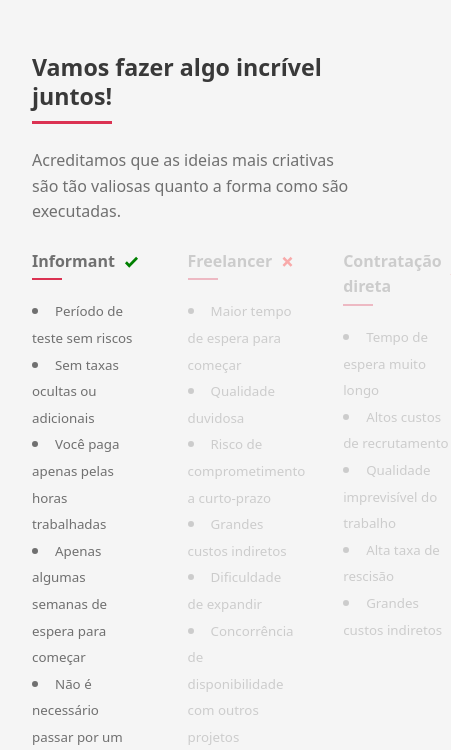
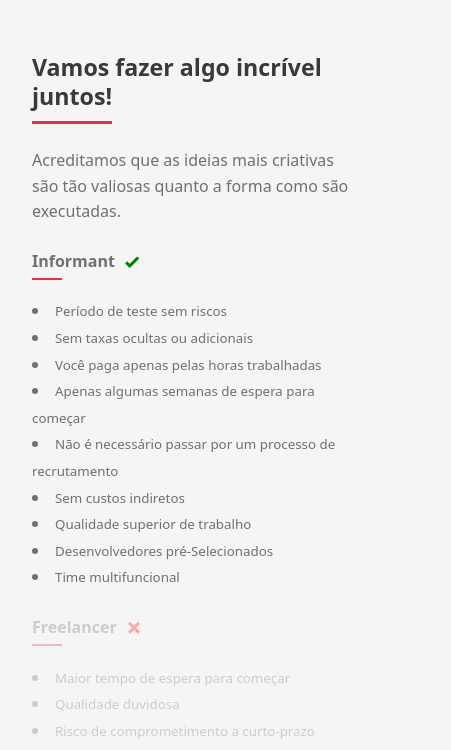
Before and after one commit to thiagopaim/informant-website, an Astro site: page /contato in a window 390 px wide. Shown: the part 91-841 px from the top of the page, 451 px wide, since content can reach past the window. Built offline with nearby package versions, Linux system fonts and the light colour scheme; Astro itself is replaced by a stand-in of ours.

Commit message:
contact mobile adjustments

```diff
--- a/src/pages/contato/index.astro
+++ b/src/pages/contato/index.astro
@@ -88,4 +88,15 @@ import Container from '../../components/Container.astro'
       margin-left: 0.5rem;
     }
   }
+
+  @media screen and (max-width: 980px) {
+    .row {
+      display: block;
+    }
+
+    .col {
+      width: 100%;
+      margin-bottom: 1.5rem
+    }
+  }
 </style>
```
